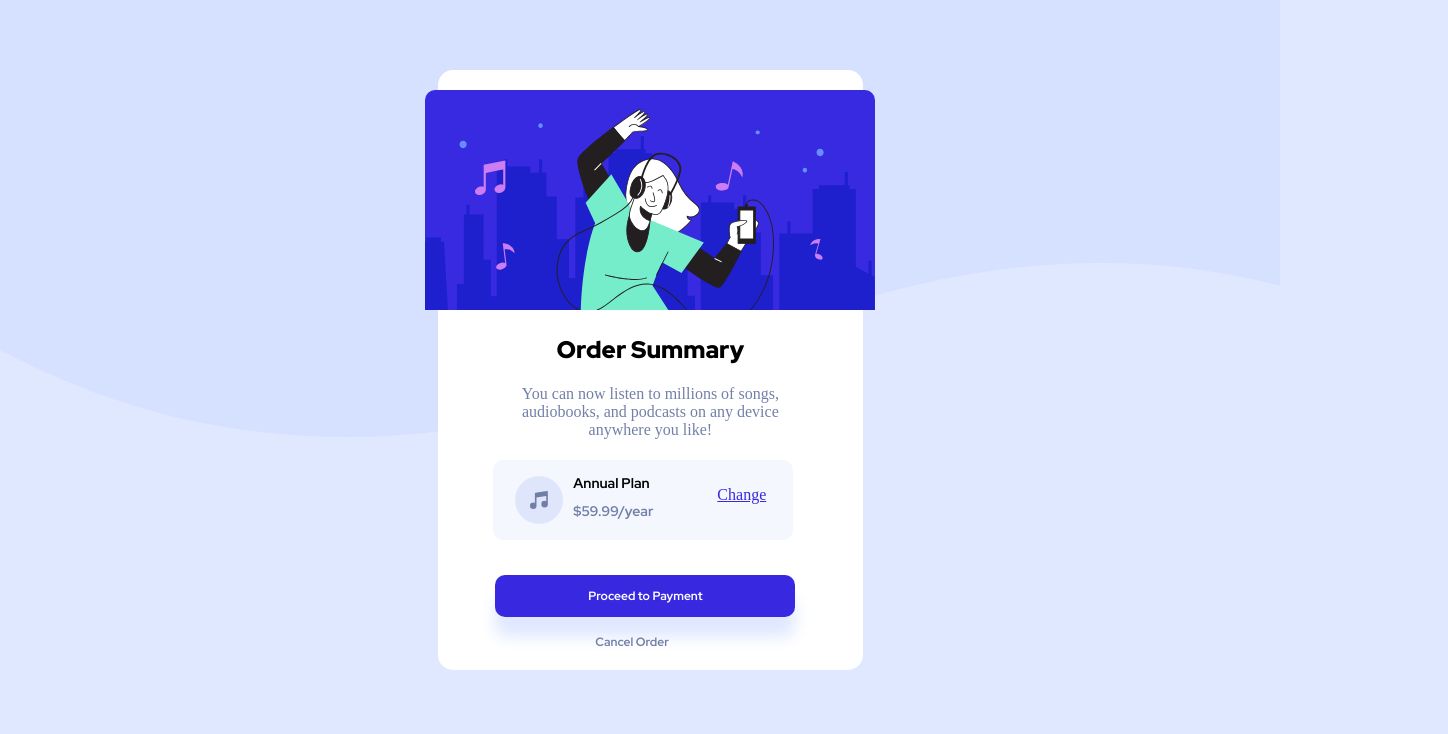
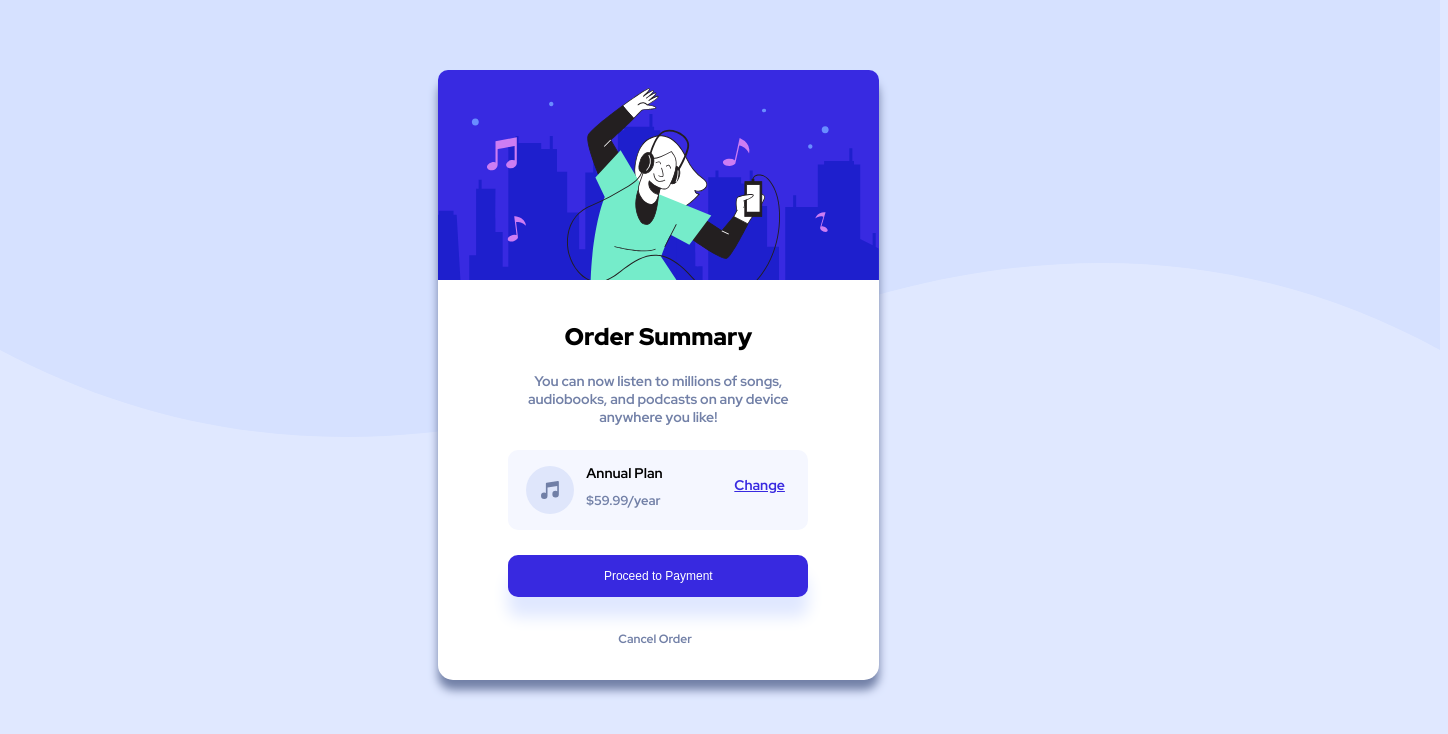
Before and after one commit to RocioQuigua/first-challenge-order-summary, a plain HTML site: page index.html in a window 1280 px wide. Shown: the whole page, 1448 px wide, since content can reach past the window. Drawn offline with Linux system fonts and the light colour scheme.

Commit message:
feat:(update mobile design)

```diff
--- a/index.css
+++ b/index.css
@@ -1,88 +1,91 @@
-.html {
+.general {
   font-family: 'Red Hat Display', sans-serif;
-  width: 1440px;
-}
-.general {
   background-image: url(./images/pattern-background-desktop.svg);
   background-repeat: no-repeat;
   object-fit: contain;
   background-color:  hsl(225, 100%, 94%);
+  width: 1440px;
+  padding: 0px;
 }
 .contenedor {
   background-color: white;
+  box-shadow: hsl(224, 23%, 55%) 0px 10px 10px;
   display: grid;
   grid-template-columns: 500px;
-  grid-template-rows: 280px 50px 80px;
+  grid-template-rows: 100px 100px 100px;
   grid-auto-flow: row;
   place-content: center;
-  gap: 20px;
   margin: 70px 0px 70px 430px;
-  width: 33.6%;
-  height: 600px;
+  width: 30.6%;
   border-radius: 15px;
+  padding: 0px;
 }
 .imagen {
   border-radius: 10px 10px 0px 0px;
-  margin-left: 25px;
+  width: 88.2%;
+  height: 210px;
+  margin-left: 30px;
+  position: relative;
 }
 .title {
-  font-family: 'Red Hat Display', sans-serif;
   font-weight: 900;
   text-align: center;
+  margin-top: 36px;
 }
 .parrafo {
   color: hsl(224, 23%, 55%);
-  font-size: 16px;
+  font-size: 14px;
   text-align: center;
 }
 .contenido {
   background-color: hsl(225, 100%, 98%);
   display: grid;
-  grid-template-columns: 60px 100px 100px;
+  grid-template-columns: 60px 100px 120px;
   grid-template-rows: 80px;
   place-content: center;
   gap: 10px;
   border-radius: 10px;
   width: 60%;
-  margin-left: 93px;
+  margin: 10px 0px 10px 100px;
 }
 .icono {
   margin-top: 16px;
-  margin-left: 12px;
+  margin-left: 18px;
 }
 .grupo {
   margin-bottom: 10px;
 }
 .plan {
-  font-family: 'Red Hat Display', sans-serif;
   font-size: 14px;
   margin-bottom: 10px;
+  margin-left: 8px;
 }
 .precio {
-  font-family: 'Red Hat Display', sans-serif;
-  font-size: 14px;
+  font-size: 13px;
   color: hsl(224, 23%, 55%);
   margin-top: 0px;
+  margin-left: 8px;
 }
 .cambio {
+  font-size: 14px;
   color: hsl(245, 75%, 52%);
   margin-top: 26px;
-  margin-left: 34px;
+  margin-left: 46px;
 }
 .item-1 {
   grid-row-start: 1;
-  grid-row-end: 2;
+  grid-row-end: 5;
 }
 .item-2 {
-  grid-row-start: 3;
-  grid-row-end: 4;
+  grid-row-start: 5;
+  grid-row-end: 7;
 }
 .item-3 {
-  grid-row-start: 4;
-  grid-row-end: 5;
+  grid-row-start: 7;
+  grid-row-end: 9;
+  height: 140px;
 }
 .button-primary {
-  font-family: 'Red Hat Display', sans-serif;
   background-color: hsl(245, 75%, 52%);
   box-shadow: hsl(225, 100%, 94%) 0px 20px 16px;
   font-size: 12px;
@@ -90,13 +93,48 @@
   border-radius: 10px;
   width: 60%;
   height: 42px;
-  margin: 15px 0px 15px 95px;
+  margin: 15px 0px 30px 100px;
   border: none;
 }
 .cancel {
-  font-family: 'Red Hat Display', sans-serif;
   color: hsl(224, 23%, 55%);
   text-decoration: none;
   font-size: 12px;
-  margin-left: 195px;
+  margin-left: 210px;
 }
+
+@media (max-width: 375px) {
+  .general {
+    background-image: url(./images/pattern-background-mobile.svg);
+  }
+  .contenedor {
+    width: 22%;
+    margin-left: 14px;
+  }
+  .contenido {
+    width: 50%;
+    margin-left: 124px;
+  }
+  .icono {
+    margin-left: 9px;
+  }
+  .plan {
+
+  }
+  .precio {
+
+  }
+  .imagen {
+    width: 63.4%;
+    height: 135px;
+    margin-left: 92px;
+  }
+  .button-primary {
+    width: 50%;
+    height: 42px;
+    margin-left: 124px;
+  }
+  .cancel {
+    margin-left: 215px;
+  }
+}
```
